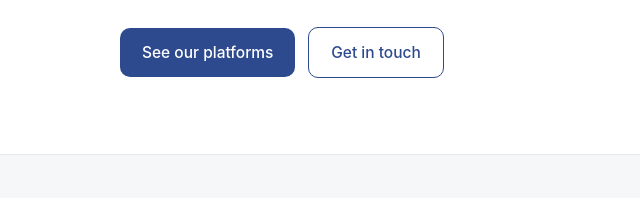
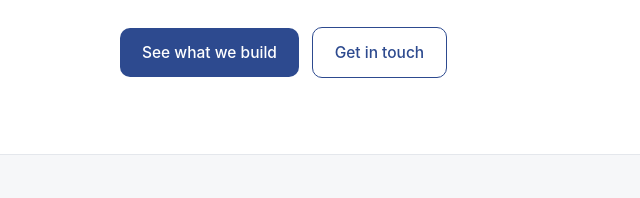
Before and after one commit to Seifbenammar/usturlab-site, a plain HTML site: page index.html in a window 1280 px wide. Shown: the part 486-684 px from the top of the page, 0-640 px from the left. Drawn offline with Linux system fonts and the light colour scheme.

Commit message:
Libelle du bouton d'accueil

```diff
--- a/index.html
+++ b/index.html
@@ -23,7 +23,7 @@
   <p class="lead">Usturlab O&Uuml; is an Estonian software publisher. We design, operate and support
   business web applications that help industrial and service organisations keep track of the
   regulations that bind them and run the management systems they are certified against.</p>
-  <p><a class="btn" href="solutions.html">See our platforms</a>
+  <p><a class="btn" href="solutions.html">See what we build</a>
      <a class="btn ghost" href="contact.html" style="margin-left:8px">Get in touch</a></p>
 </div></section>
 
```
